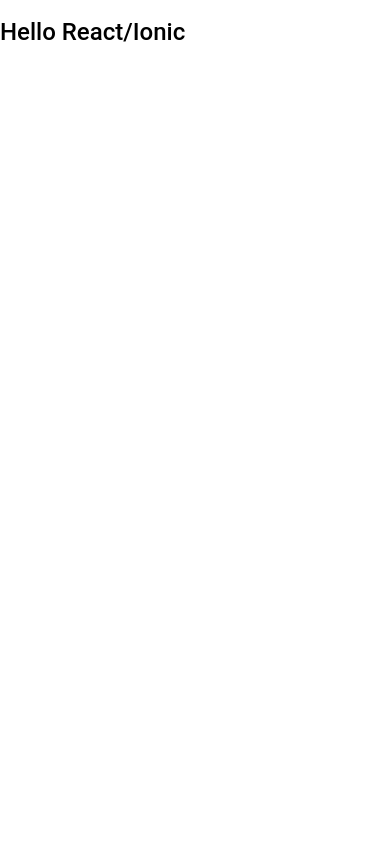
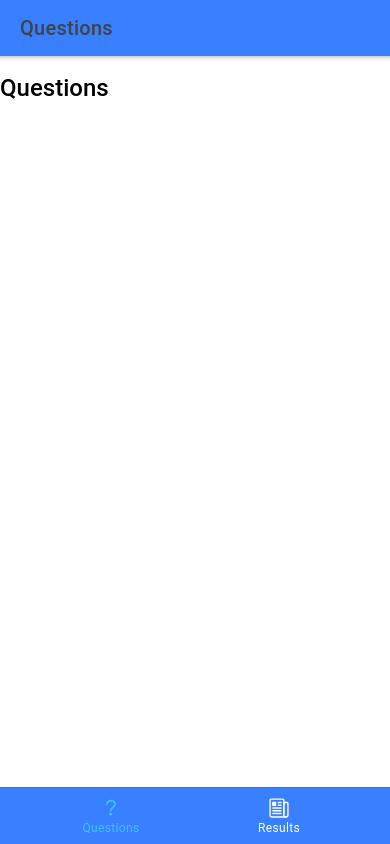
Before and after one commit to michaelcalvinwood/predictiveanswers-client, a React (Create React App) app: page /questions in a window 390 px wide. Built offline with nearby package versions, Linux system fonts and the light colour scheme.

Commit message:
added two mobile pages: questions and results with tab navigation to the two pages

```diff
--- a/package.json
+++ b/package.json
@@ -25,6 +25,7 @@
     "react-router": "^5.2.0",
     "react-router-dom": "^5.2.0",
     "react-scripts": "^5.0.0",
+    "react-service-worker": "^0.1.1",
     "typescript": "^4.1.3",
     "web-vitals": "^0.2.4",
     "workbox-background-sync": "^5.1.4",
--- a/src/App.tsx
+++ b/src/App.tsx
@@ -1,4 +1,13 @@
-import { IonApp, setupIonicReact } from '@ionic/react';
+import { IonApp, IonRouterOutlet, setupIonicReact, IonTabBar, IonTabButton, IonTabs, IonIcon, IonLabel } from '@ionic/react';
+import { IonReactRouter } from '@ionic/react-router';
+import { Route, Redirect } from "react-router-dom";
+
+/* Import the App Pages */
+import Questions from './pages/Questions';
+import Results from './pages/Results';
+
+/* Import navigation icons */
+import { helpOutline, newspaperOutline, logInOutline } from 'ionicons/icons';
 
 /* Core CSS required for Ionic components to work properly */
 import '@ionic/react/css/core.css';
@@ -18,13 +27,41 @@
 
 /* Theme variables */
 import './theme/variables.css';
+import './theme/theme.css';
 
 setupIonicReact();
 
-const App: React.FC = () => (
-  <IonApp>
-    <h2>Hello React/Ionic</h2>
-  </IonApp>
-);
+const App: React.FC = () => {
+  console.log('running App.tsx');
+
+  return (
+    <IonApp>
+      <IonReactRouter>
+        <IonTabs>
+          <IonRouterOutlet>
+            <Route path="/questions">
+              <Questions />
+            </Route>
+            <Route path="/results">
+              <Results />
+            </Route>
+            <Redirect to="/questions" />
+          </IonRouterOutlet>
+          <IonTabBar slot='bottom'>
+            {/* Note: The tab prop in IonTabButton is just an identifier. Choose anything you like. */}
+            <IonTabButton href="/questions" tab="questions">
+              <IonIcon icon={helpOutline} />
+              <IonLabel>Questions</IonLabel>
+            </IonTabButton>
+            <IonTabButton href="/results" tab="results">
+              <IonIcon icon={newspaperOutline} />
+              <IonLabel>Results</IonLabel>
+            </IonTabButton>
+          </IonTabBar>
+        </IonTabs>
+      </IonReactRouter>
+    </IonApp>
+  )
+};
 
 export default App;
--- a/src/index.tsx
+++ b/src/index.tsx
@@ -15,8 +15,3 @@
 // unregister() to register() below. Note this comes with some pitfalls.
 // Learn more about service workers: https://cra.link/PWA
 serviceWorkerRegistration.unregister();
-
-// If you want to start measuring performance in your app, pass a function
-// to log results (for example: reportWebVitals(console.log))
-// or send to an analytics endpoint. Learn more: https://bit.ly/CRA-vitals
-reportWebVitals();
--- /dev/null
+++ b/src/pages/Questions.tsx
@@ -0,0 +1,22 @@
+import { IonContent, IonHeader, IonPage, IonTitle, IonToolbar } from "@ionic/react";
+import React from "react";
+
+const Questions: React.FC = () => {
+
+  return (
+    <IonPage>
+      <IonHeader>
+        <IonToolbar>
+          <IonTitle>
+            Questions
+          </IonTitle>
+        </IonToolbar>
+      </IonHeader>
+      <IonContent>
+        <h2>Questions</h2>
+      </IonContent>
+    </IonPage>
+  )
+}
+
+export default Questions;
--- /dev/null
+++ b/src/pages/Results.tsx
@@ -0,0 +1,22 @@
+import { IonContent, IonHeader, IonPage, IonTitle, IonToolbar } from "@ionic/react";
+import React from "react";
+
+const Results: React.FC = () => {
+
+  return (
+    <IonPage>
+      <IonHeader>
+        <IonToolbar>
+          <IonTitle>
+            Results
+          </IonTitle>
+        </IonToolbar>
+      </IonHeader>
+      <IonContent>
+        <h2>Results</h2>
+      </IonContent>
+    </IonPage>
+  )
+}
+
+export default Results;
--- /dev/null
+++ b/src/theme/theme.css
@@ -0,0 +1,15 @@
+:root {
+    --ion-toolbar-background: var(--ion-color-primary);
+    --ion-tab-bar-background: var(--ion-color-primary);
+    --ion-toobar-color: var(--ion-color-primary-contrast);
+    --ion-tab-bar-color: var(--ion-color-primary-contrast);
+    --ion-tab-bar-color-selected: var(--ion-color-secondary);
+}
+
+.ios ion-card-title {
+    font-size: 1.5rem;
+}
+
+.ios ion-card-subtitle {
+    font-size: 1rem;
+}
```
Also changed, not shown: src/pages/Home.tsx (deleted, +0 -25 lines), src/pages/PageTemplate.tsx (added, +22 -0 lines), src/pages/Home.css (deleted), 2 other files (tests, documents, lock files or other folders).
